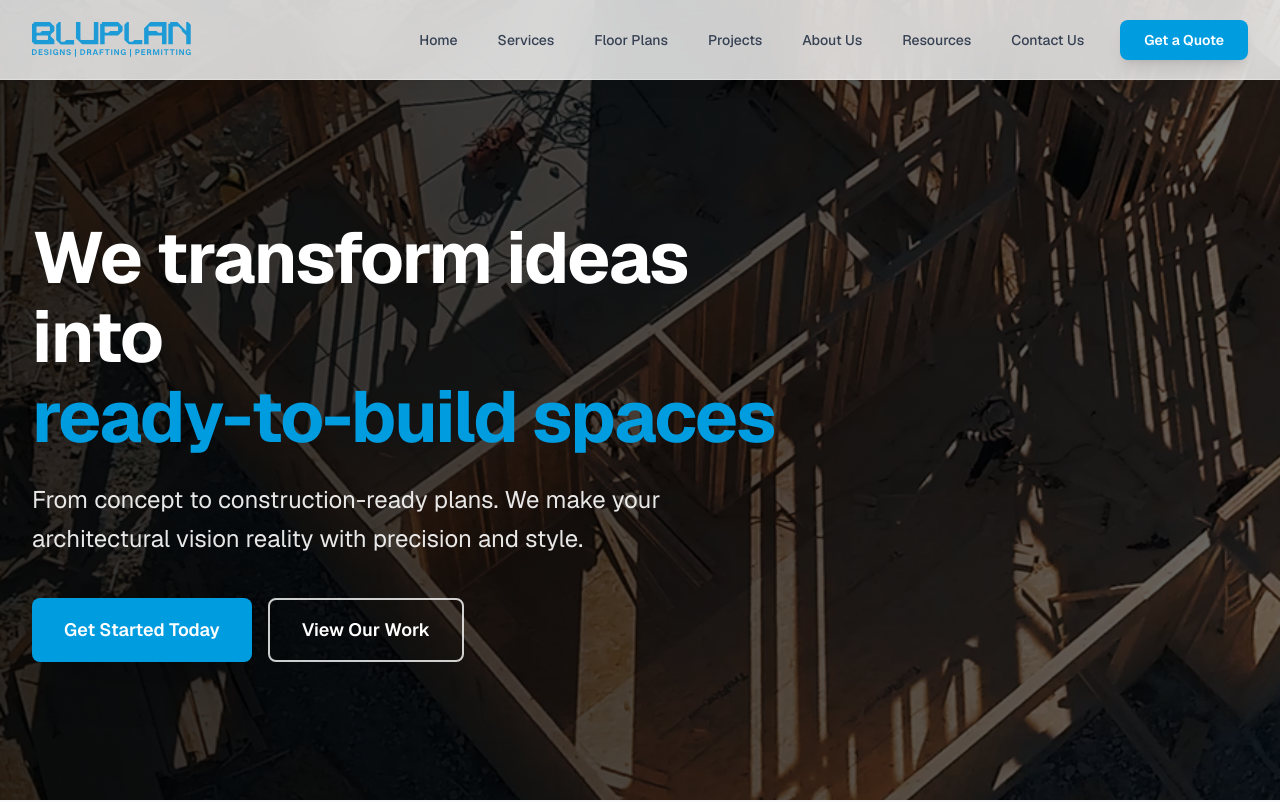
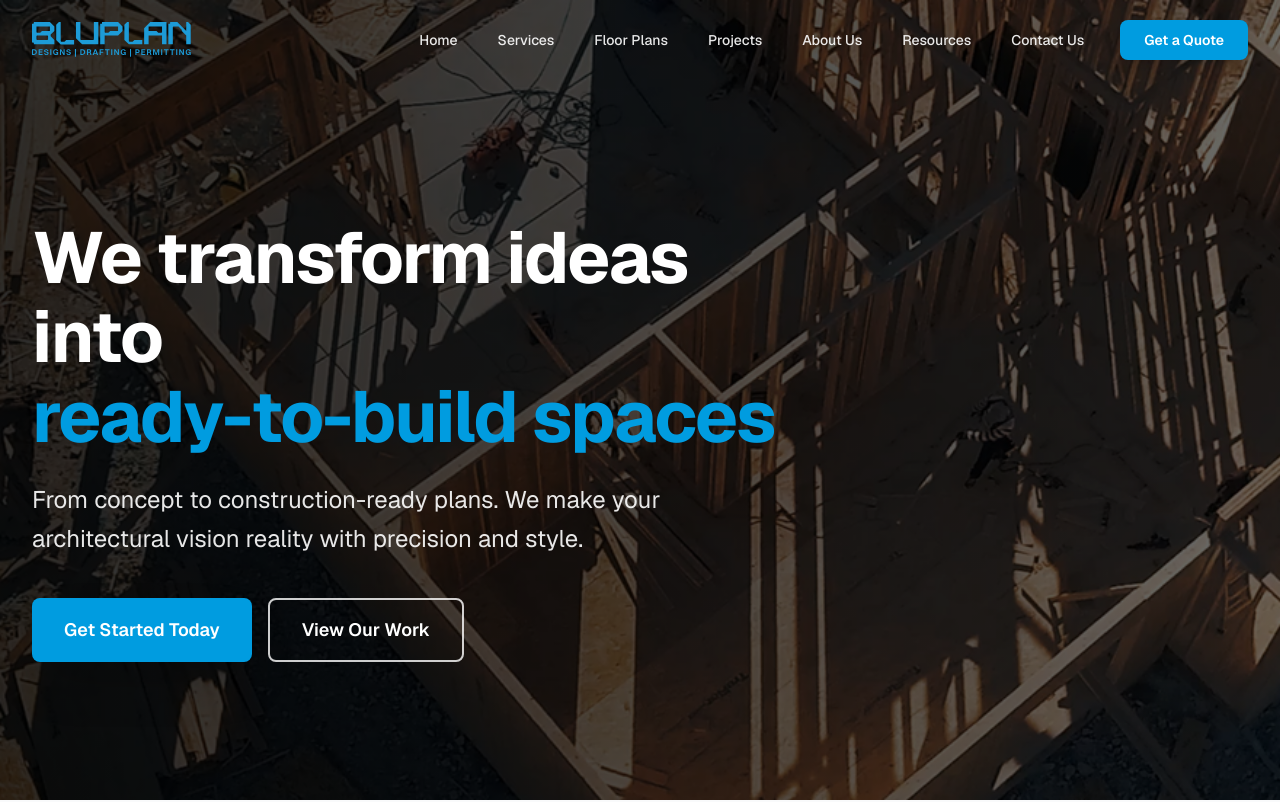
Before and after one commit to AlexCabreraD/bluplanUI, a Next.js app: page / in a window 1280 px wide. Shown: the top 802 px of the page. Built offline with nearby package versions, Linux system fonts and the light colour scheme.

Commit message:
Navbar redesign

```diff
--- a/src/components/Header.tsx
+++ b/src/components/Header.tsx
@@ -1,5 +1,8 @@
+"use client";
+
 import Image from "next/image";
 import Link from "next/link";
+import { useState, useEffect } from "react";
 
 const navigationItems = [
   { label: "Home", left: "left-0" },
@@ -12,8 +15,28 @@ const navigationItems = [
 ];
 
 export default function Header() {
+  const [isScrolled, setIsScrolled] = useState(false);
+
+  useEffect(() => {
+    const handleScroll = () => {
+      setIsScrolled(window.scrollY > 50);
+    };
+
+    window.addEventListener("scroll", handleScroll);
+    return () => window.removeEventListener("scroll", handleScroll);
+  }, []);
+
   return (
-    <header className="fixed top-0 left-0 right-0 w-full h-20 z-50 backdrop-blur-xl border-b border-white/30 shadow-lg shadow-black/5" style={{ backgroundColor: 'rgba(255, 255, 255, 0.8)' }}>
+    <header
+      className={`fixed top-0 left-0 right-0 w-full h-20 z-50 transition-all duration-300 ${
+        isScrolled
+          ? 'backdrop-blur-xl border-b border-white/30 shadow-lg shadow-black/5'
+          : 'backdrop-blur-none border-b border-transparent'
+      }`}
+      style={{
+        backgroundColor: isScrolled ? 'rgba(255, 255, 255, 0.8)' : 'transparent'
+      }}
+    >
       <div className="max-w-7xl mx-auto px-4 sm:px-6 lg:px-8 h-full">
         <div className="flex items-center justify-between h-full">
           <Link href="/" className="cursor-pointer transition-opacity hover:opacity-80">
@@ -32,7 +55,9 @@ export default function Header() {
                 <a
                   key={index}
                   href="#"
-                  className="text-gray-700 text-sm font-medium hover:text-gray-900 transition-colors duration-200 whitespace-nowrap relative py-2 px-1"
+                  className={`text-sm font-medium transition-colors duration-200 whitespace-nowrap relative py-2 px-1 ${
+                    isScrolled ? 'text-gray-700 hover:text-gray-900' : 'text-white/90 hover:text-white'
+                  }`}
                 >
                   {item.label}
                 </a>
```
